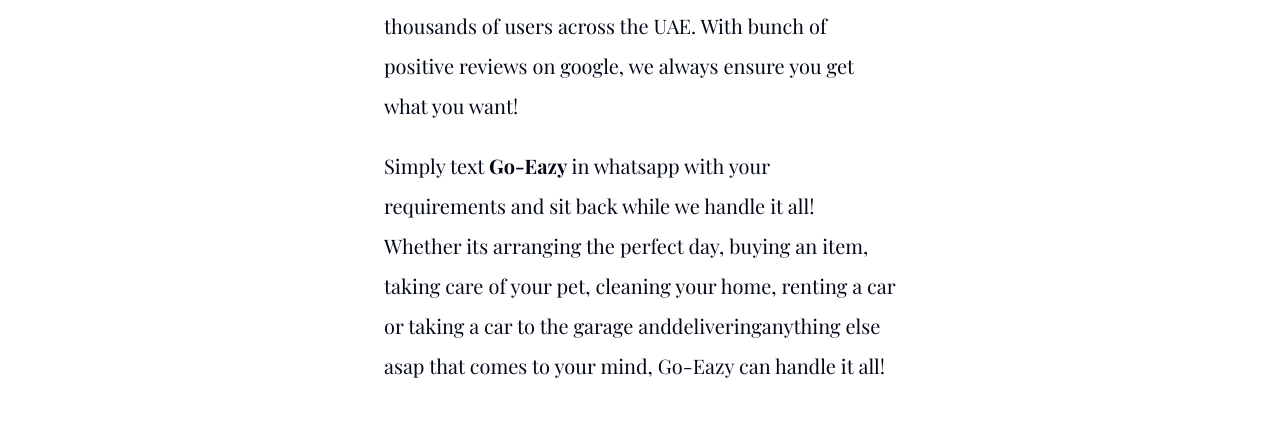
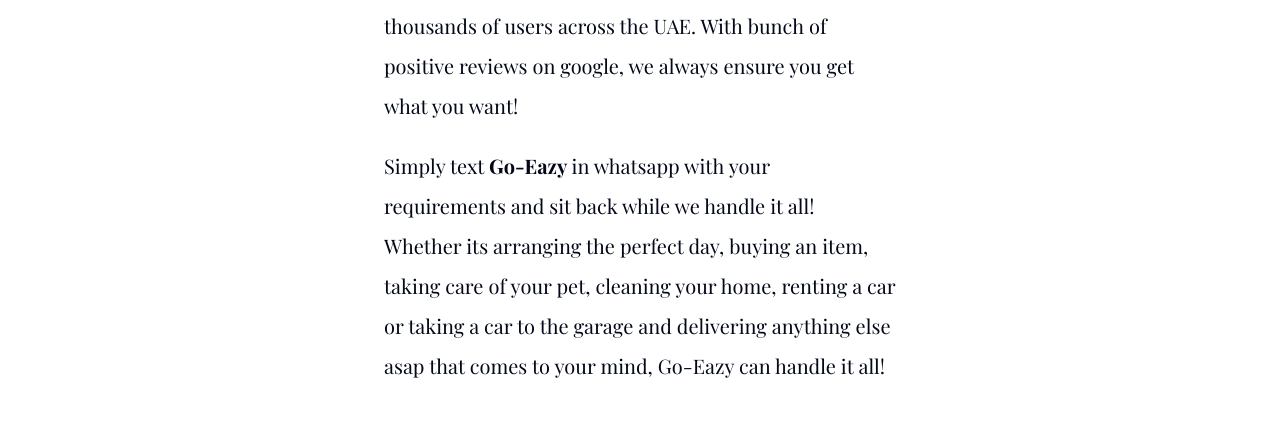
Before and after one commit to Winterson-Islary/static-site-for-fren, a React (Vite) app: page /about in a window 1280 px wide. Shown: the part 871-1307 px from the top of the page. Built offline with nearby package versions, Linux system fonts and the light colour scheme; a web font is replaced by a local one.

Commit message:
corrected typos

```diff
--- a/src/pages/About.tsx
+++ b/src/pages/About.tsx
@@ -37,8 +37,8 @@
 								requirements and sit back while we handle it all! Whether its
 								arranging the perfect day, buying an item, taking care of your
 								pet, cleaning your home, renting a car or taking a car to the
-								garage anddeliveringanything else asap that comes to your mind,
-								Go-Eazy can handle it all!
+								garage and delivering anything else asap that comes to your
+								mind, Go-Eazy can handle it all!
 							</p>
 						</span>
 					</section>
```
